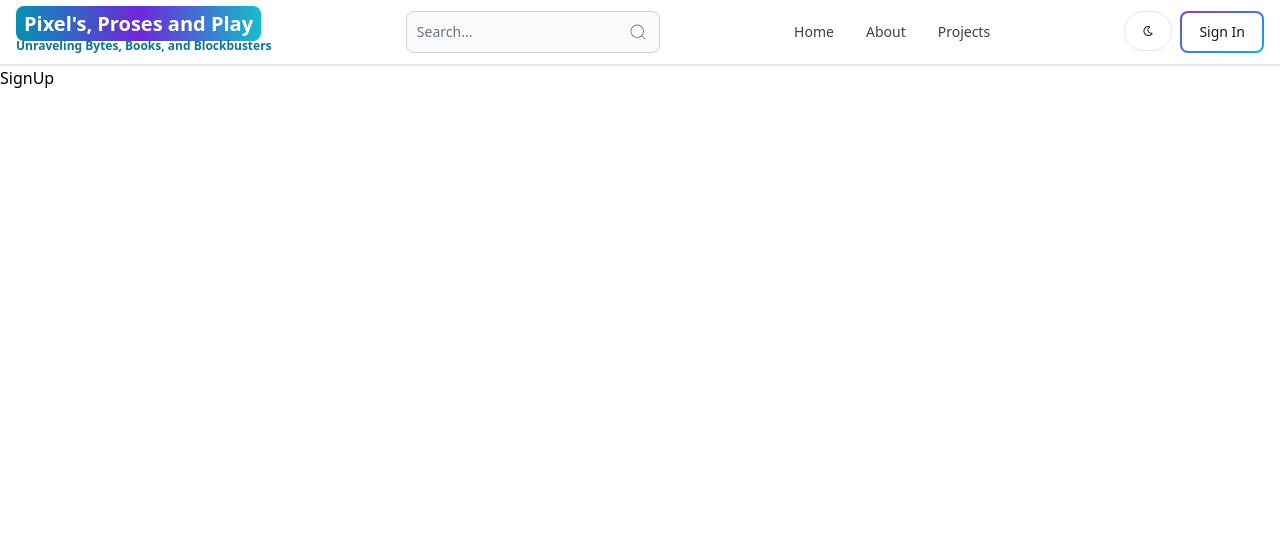
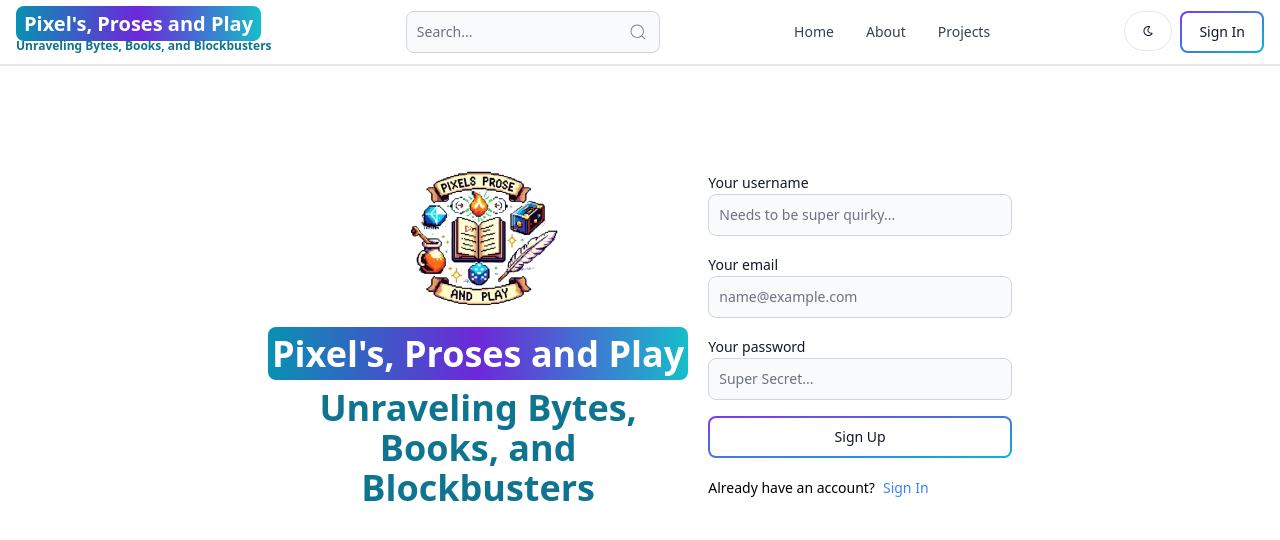
Before and after one commit to sirishanippani/Pixels-Prose-and-Play, a React (Vite) app in the folder client/: page /signUp in a window 1280 px wide. Shown: the top 540 px of the page. Built offline with nearby package versions, Linux system fonts and the light colour scheme.

Commit message:
Added Sign Up UI

```diff
--- a/client/src/pages/SignUp.jsx
+++ b/client/src/pages/SignUp.jsx
@@ -1,7 +1,54 @@
 import React from 'react'
+import { Link } from 'react-router-dom'
+import Logo from '../assets/Watermark.png'
+import { Label, TextInput, Button } from 'flowbite-react'
 
 export default function SignUp() {
   return (
-    <div>SignUp</div>
+    <div className='min-h-screen mt-20'>
+      <div className='flex p-3 max-w-3xl mx-auto flex-col md:flex-row md:items-center gap-5'>
+        {/* Left */}
+        <div className='flex-1 flex-col items-center justify-center h-full'>
+          <div className="flex flex-col items-center">
+            <img src={Logo} alt="Logo" className="h-40 w-auto mb-4" />
+          </div>
+          <div className='text-center'>
+            <Link to="/" className='text-4xl font-bold dark:text-white text-center'>
+              <span className='px-1 py-0.5 max-w-max whitespace-nowrap text-s bg-gradient-to-r from-cyan-600 via-violet-700 to-teal-400 rounded-lg text-white text-center'>Pixel's, Proses and Play</span>
+              <span className="px-1 py-0.5 block text-s text-cyan-700 mt-3 text-center">Unraveling Bytes, Books, and Blockbusters</span>
+            </Link>
+          </div>
+        </div>
+
+
+        {/* Right */}
+        <div className ='flex-1'>
+          <form className='flex flex-col gap-4'>
+            <div>
+              <Label value="Your username" className="dark:text-white">
+              </Label>
+              <TextInput id="username" type="text" placeholder="Needs to be super quirky..." required/>
+            </div>
+            <div>
+              <Label value="Your email" className="dark:text-white">
+              </Label>
+              <TextInput id="email" type="email" placeholder="name@example.com" required/>
+            </div>
+            <div>
+              <Label value="Your password" className="dark:text-white">
+              </Label>
+              <TextInput id="password" type="text" placeholder="Super Secret..." required/>
+            </div>
+            <Button gradientDuoTone="purpleToBlue" outline type='submit'>
+              Sign Up
+            </Button>
+          </form>
+          <div className='flex gap-2 text-sm mt-5'>
+            <span>Already have an account?</span>
+            <Link to="/login" className='text-blue-500'>Sign In</Link>
+          </div>
+        </div>
+      </div>
+    </div>
   )
 }
```
Also changed, not shown: client/src/assets/Watermark.png (added).
